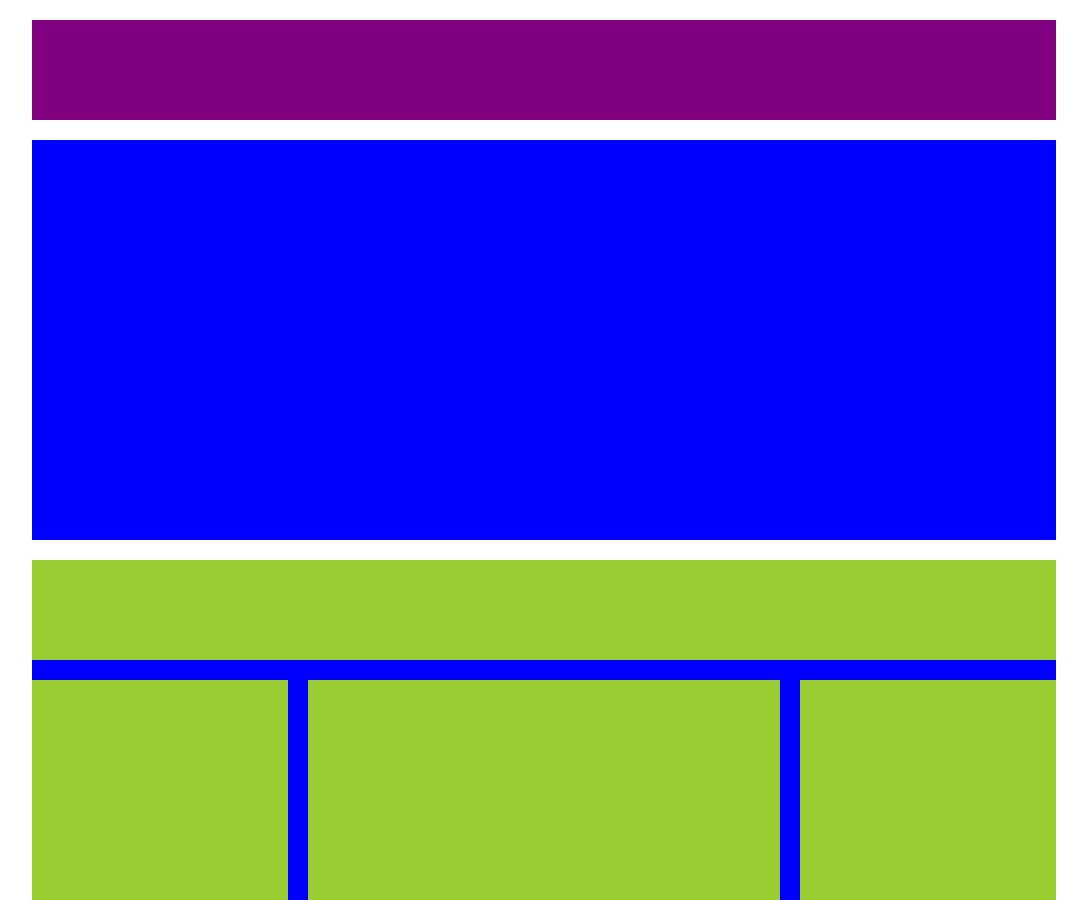
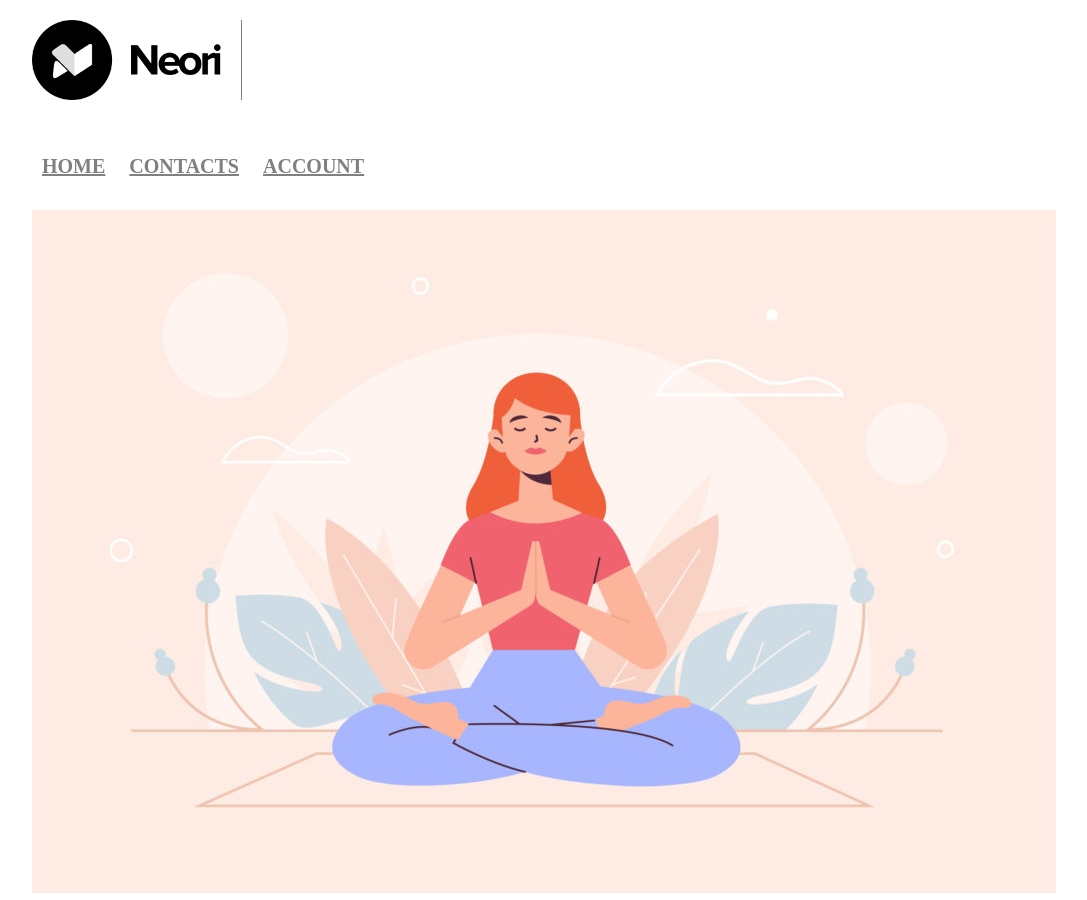
Before and after one commit to WILLIAMFINOCCHIARO/htmlcss-wp, a plain HTML site: page index.html in a window 1280 px wide. Shown: the top 900 px of the page, without its empty margins (96-1183 px from the left). Drawn offline with Linux system fonts and the light colour scheme.

Commit message:
init content

```diff
--- a/css/style.css
+++ b/css/style.css
@@ -54,19 +54,22 @@ footer {
 
 
 /* debug */
+
+
 .debug main {
   height:550px;
   background-color: blue;
 }
 
-.debug header {
+/* .debug header {
   background-color:purple;
-}
+} */
 
-.debug .jamboo {
+/* .debug .jamboo {
   height: 400px;
-  background-color: blue;
-}
+  background-color:blue;
+} */
+
 
 .debug .title {
     background-color: yellowgreen;
@@ -81,3 +84,49 @@ footer {
 .debug footer {
   background-color: red;
 }
+
+/* /debug */
+
+/* ****content**** */
+
+/* header */
+.logo {
+  height: 80px;
+  padding-right: 20px;
+  border-right:1px solid gray ;
+}
+
+/* /header */
+
+/* nav */
+
+.bar {
+  height: 50px;
+  line-height: 50px;
+}
+
+ul li {
+  display: inline-block;
+  vertical-align:middle;
+  margin:0 10px;
+  color: gray;
+  font-size: 20px;
+  font-family: 'Times New Roman', Times, serif;
+  font-weight: 800;
+  list-style: none;
+  text-transform: uppercase;
+  text-decoration: underline;
+
+}
+
+
+/* /nav */
+
+/* jamboo */
+  {
+  height: 400px;
+}
+
+
+
+/* /jamboo */
--- a/index.html
+++ b/index.html
@@ -11,9 +11,22 @@
   <div class="container debug">
       <!-- start header -->
     <header class="head mb-20">
+       <!-- logo -->
+       <img class="logo"src="img/logo.png" alt="logo">
+       <!-- /logo -->
 
     </header>
-    <div class="jamboo mb-20"></div>
+    <nav class="bar mb-20">
+      <ul>
+        <li>home<a href="home"></a></li>
+        <li>contacts<a href="contacts"></a></li>
+        <li>account<a href="account"></a></li>
+      </ul>
+    </nav>
+
+    <div class="jamboo mb-20">
+      <img src="/img/banner.jpg" alt="person yoga">
+    </div>
       <!-- /header -->
 
       <!-- start main -->
@@ -26,12 +39,12 @@
     </div>
     </main>
        <!-- /main -->
+
        <!-- start footer -->
     <footer>
-       <!-- content -->
+
     </footer>
         <!-- /footer -->
-    </>
   </div>
 </body>
 </html>
```
Also changed, not shown: img/banner-2.jpg (added), img/banner.jpg (added), img/img-1.jpg (added), img/img-2.jpg (added), img/img-3.jpg (added), img/img-4.jpg (added), img/img-5.jpg (added), img/img-6.jpg (added), img/logo.png (added), 1 other file.
